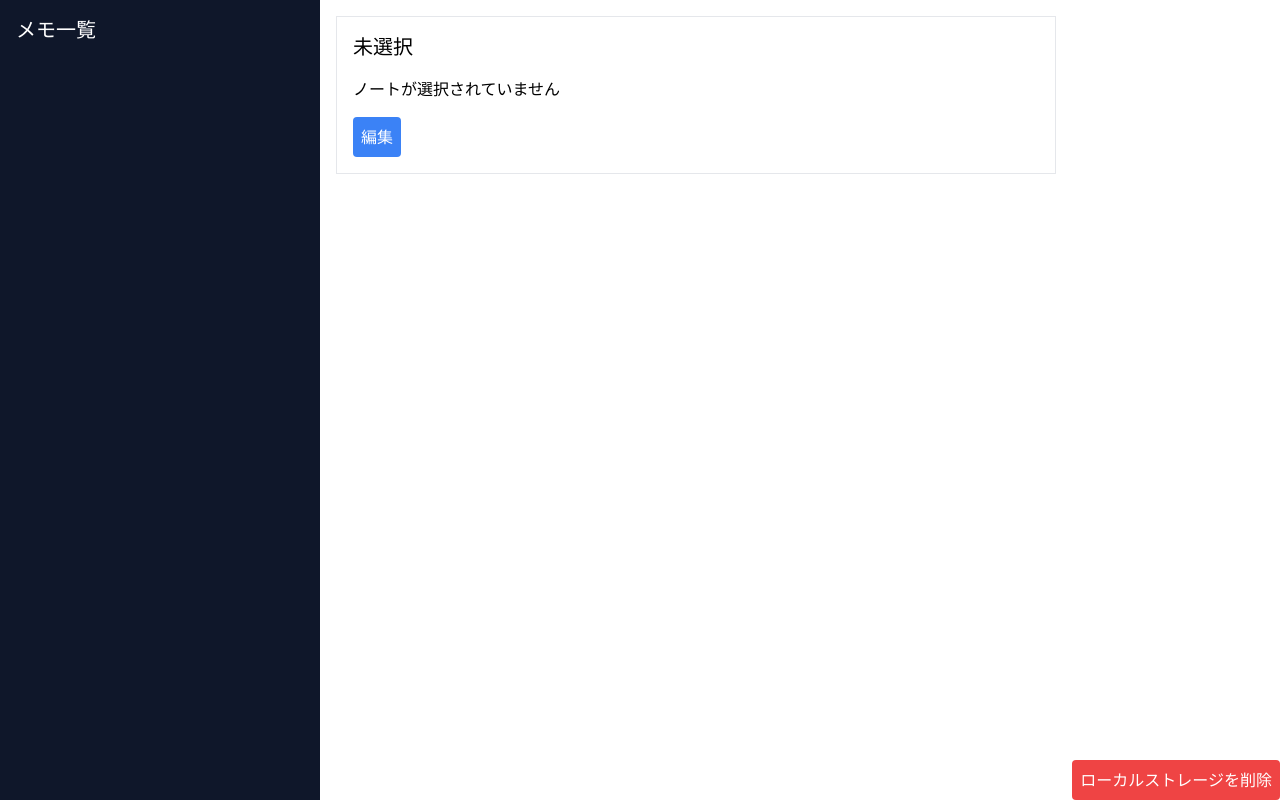
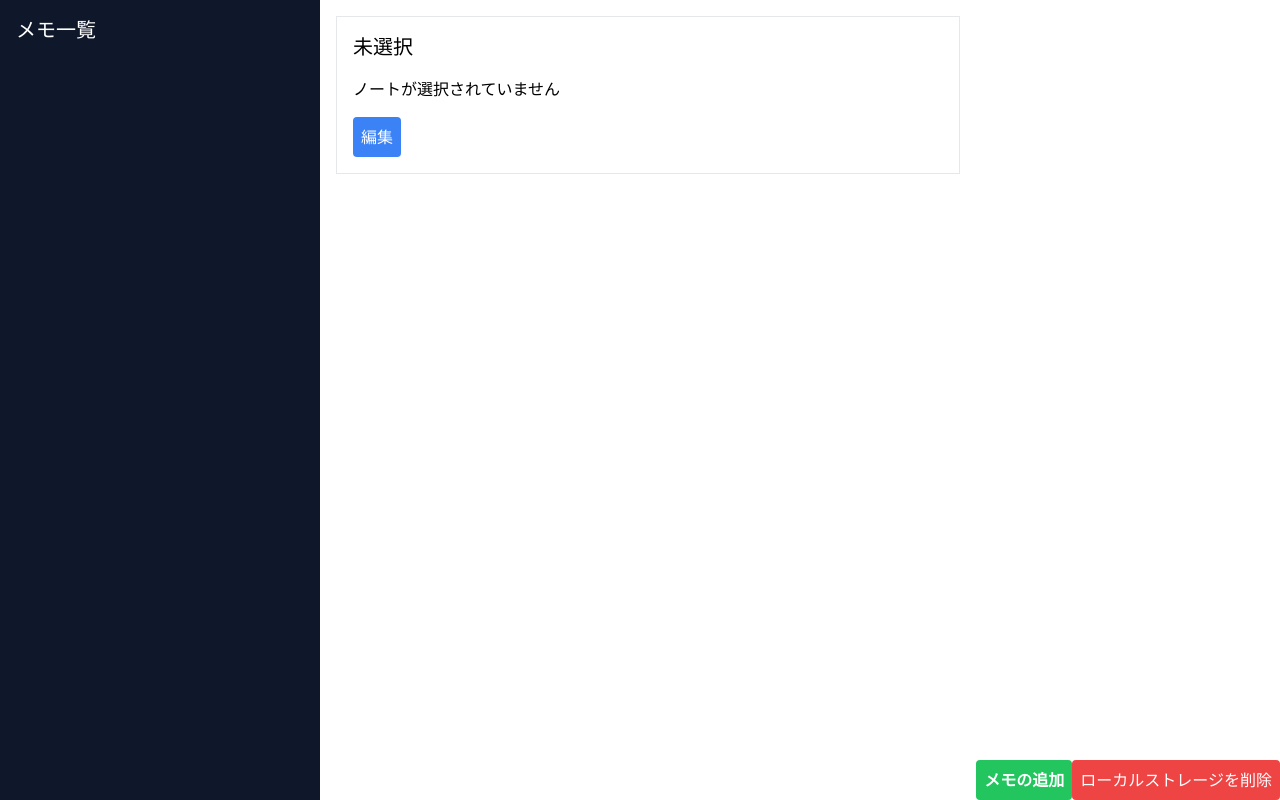
Before and after one commit to jumper-jacket/memoApp, a React (Create React App) app in the folder memo/: page / in a window 1280 px wide. Built offline with nearby package versions, Linux system fonts and the light colour scheme.

Commit message:
logic completion.

```diff
--- a/memo/src/App.tsx
+++ b/memo/src/App.tsx
@@ -3,6 +3,7 @@ import Sidebar from './components/Sidebar';
 import Content from './components/Content';
 import DeleteLocalStorage from './components/DeleteLocalStorage';
 import { Notes } from './types/types';
+import AddMemoButton from './components/AddMemo';
 
 const STORAGE_KEY = 'memoAppNotes';
 
@@ -27,6 +28,10 @@ const App = () => {
     setSelectedNote(id);
   };
 
+  const handleAddNote = (newNote: Notes) => {
+    setNotes(prevNotes => [...prevNotes, newNote]);
+  };
+
   const handleSaveNote = (updatedNote: Notes) => {
     setNotes((prevNotes) =>
       prevNotes.map((note) =>
@@ -40,6 +45,7 @@ const App = () => {
     <div className="flex h-screen">
       <Sidebar notes={notes} onSelect={handleSelectNote} />
       <Content note={selectedNoteContent ? selectedNoteContent : {id: "0", title:"未選択", content:"ノートが選択されていません"}} onSave={handleSaveNote} />
+      <AddMemoButton onAddNote={handleAddNote}/>
       <DeleteLocalStorage />
     </div>
   );
--- a/memo/src/components/AddMemo.tsx
+++ b/memo/src/components/AddMemo.tsx
@@ -1,10 +1,20 @@
 //後メモの追加処理に書き換える
-import React from 'react';
+import { useState } from 'react';
 import { Notes } from '../types/types';
 
-const AddMemoButton = () => {
+type AddMemoProps = {
+  onAddNote: (addedNote: Notes) => void;
+};
+
+const AddMemoButton = ({ onAddNote }: AddMemoProps) => {
+
   const handleAddStorage = () => {
-
+    const newMemo: Notes = {
+      id: genrateID(),
+      title: "新しいメモ",
+      content: "",
+    };
+    onAddNote(newMemo);
   };
 
   function genrateID(): string {
@@ -12,15 +22,9 @@ const AddMemoButton = () => {
   }
 
 
-  const newMemo: Notes = {
-    id: genrateID(),
-    title: "新しいメモ",
-    content: ""
-  }
-
   return (
     <div className='flex flex-col-reverse'>
-        <button onClick={handleAddStorage} className="bg-red-500 text-white p-2 rounded">
+        <button onClick={handleAddStorage} className="font-bold bg-green-500 text-white p-2 rounded">
           メモの追加
         </button>
     </div>
--- a/memo/src/components/Sidebar.tsx
+++ b/memo/src/components/Sidebar.tsx
@@ -6,7 +6,7 @@ type SidebarProps = {
   onSelect: (id: string) => void;
 };
 
-const Sidebar: React.FC<SidebarProps> = ({ notes, onSelect }) => {
+const Sidebar = ({ notes, onSelect } : SidebarProps) => {
   return (
     <div className="w-1/4 bg-slate-900 text-white p-4">
       <h3 className="text-xl mb-4">メモ一覧</h3>
```
